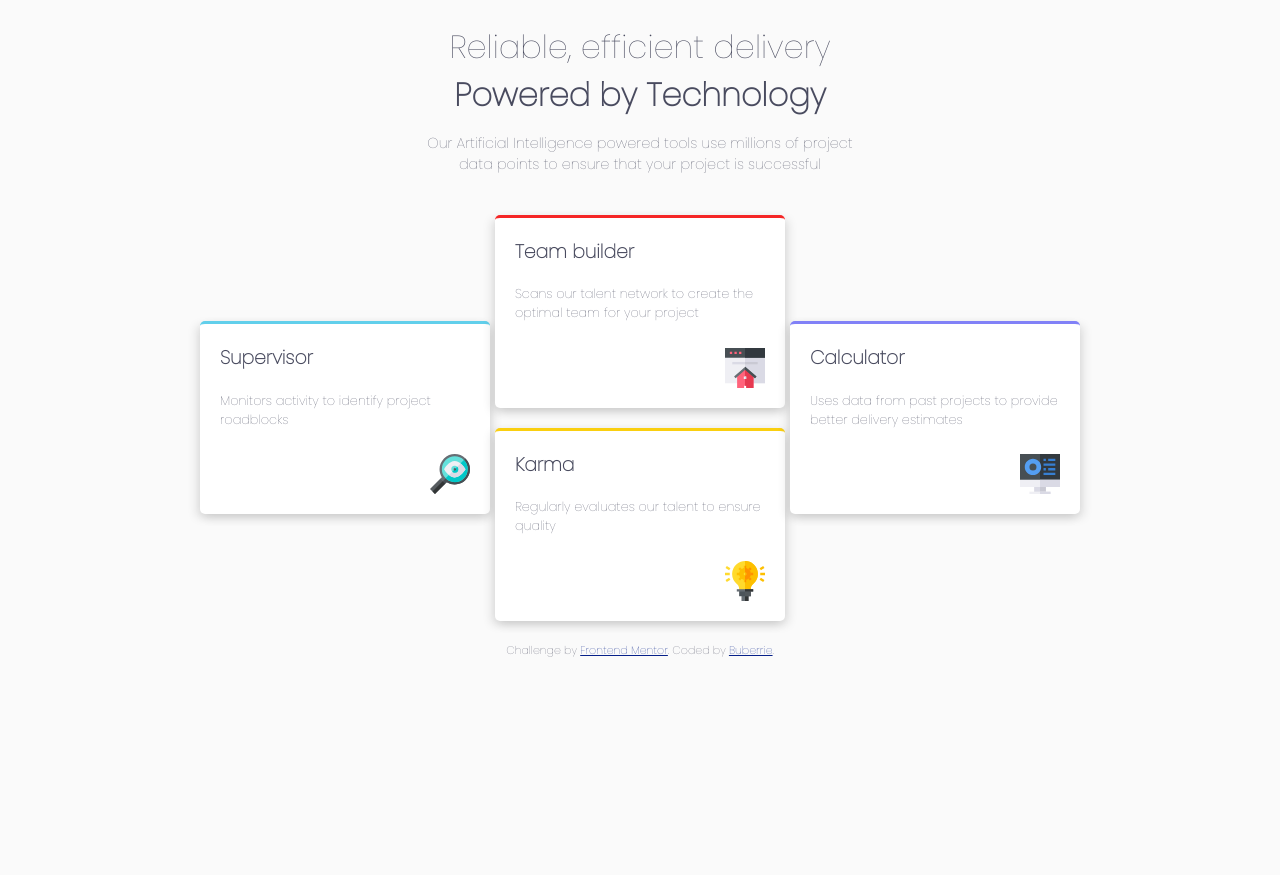
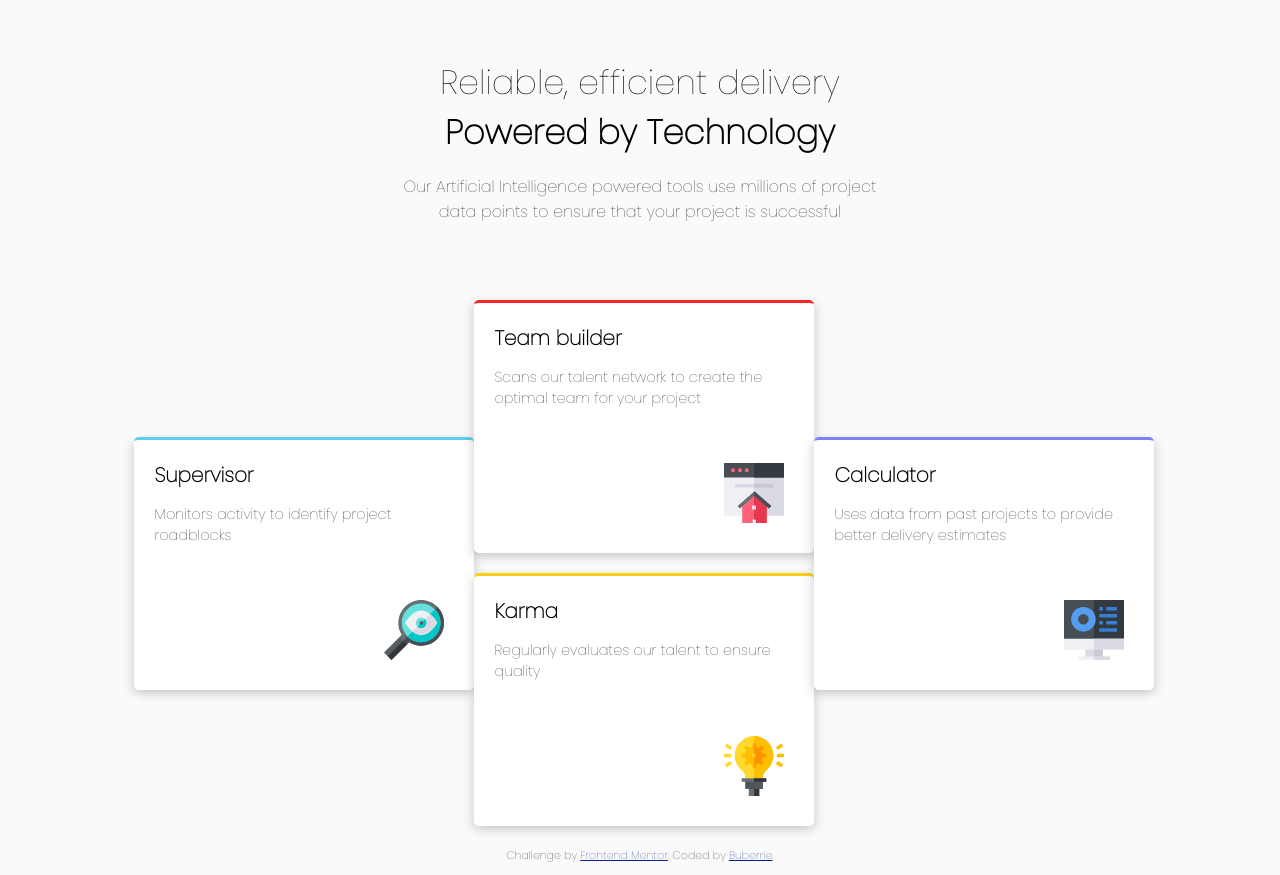
Before and after one commit to buberrie/css-grid-project, a plain HTML site: page index.html in a window 1280 px wide. Before the commit the page ends 800 px from the top, so only its background shows below. Drawn offline with Linux system fonts and the light colour scheme.

Commit message:
Update style.css

```diff
--- a/style.css
+++ b/style.css
@@ -2,14 +2,14 @@
 
 body {
     background-color:  hsl(0, 0%, 98%);
-    font-family: Poppins;
-    color: hsl(235, 13%, 33%);
-    font-weight: 200;
+    font-family: 'Poppins', sans-serif;
+    color: hsl(240, 10%, 6%);
+    font-weight: 400;
 }
 
 #container {
     height: 100%;
-    width: 100%;
+   width: 100%;
     top: 0;
     right: 0;
     bottom: 0;
@@ -19,42 +19,50 @@ body {
 
 header {
     text-align: center;
-    padding: 15px;
-    font-size: 0.9rem;
-    width: 35%;
+    padding: 50px;
+    font-size: 1rem;
+    width: 40%;
     margin: 0 auto;
 }
 
 #bold {
-    font-weight: bold;
-    font-size: 2rem;
+    font-weight: 700;
+    font-size: 2.1rem;
+    color: black;
 }
 
 #light {
-    font-size: 2rem;
+    font-size: 2.1rem;
+    color: black;
+}
+
+.content-header {
+    color: black;
+    font-weight: 700;
+    font-size: 1.25rem;
+    margin-bottom: 0;
 }
 
 .content {
-    font-size: 0.8rem;
+    font-size: 0.9rem;
+    font-weight: 200;
 }
 
-.content-header + .content {
-    line-height: 1.5;
-}
 
 #grid-area {
     display: grid;
     grid-template-columns: repeat(3,1fr);
     grid-template-rows: repeat(4,1fr);
-    width: 70%;
-
+    width: 80%;
+    grid-gap: space-around;
+    margin: 20px;
     margin: auto;
 }
 
 .cards {
     background-color:  white;
-    width: 250px;
-    height: 190px;
+    width: 300px;
+    height: 250px;
     border-radius: 5px;
     padding: 0 20px;
     box-shadow: 4px 4px 10px rgba(3, 3, 3, 0.1), -4px 4px 10px rgba(3, 3, 3, 0.1);
@@ -91,9 +99,9 @@ header {
 
 img {
     position: absolute;
-    width: 40px;
-    right: 20px;
-    bottom: 20px;
+    width: 60px;
+    right: 30px;
+    bottom: 30px;
 }
 
 
@@ -119,11 +127,11 @@ img {
 
     #bold {
         font-weight: bold;
-        font-size: 1.6rem;
+        font-size: 1.5rem;
     }
 
     #light {
-        font-size: 1.6rem;
+        font-size: 1.5rem;
     }
 
     #grid-area {
@@ -173,7 +181,7 @@ img {
 
     .cards {
         background-color:  white;
-        width: 240px;
+        width: 280px;
         height: 190px;
         border-radius: 5px;
         padding: 2px 20px;
```
